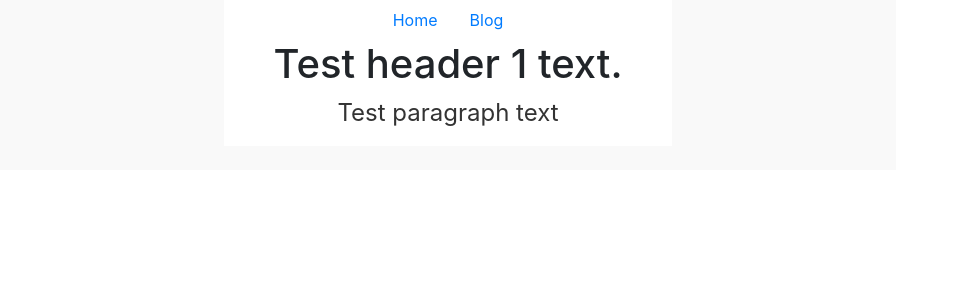
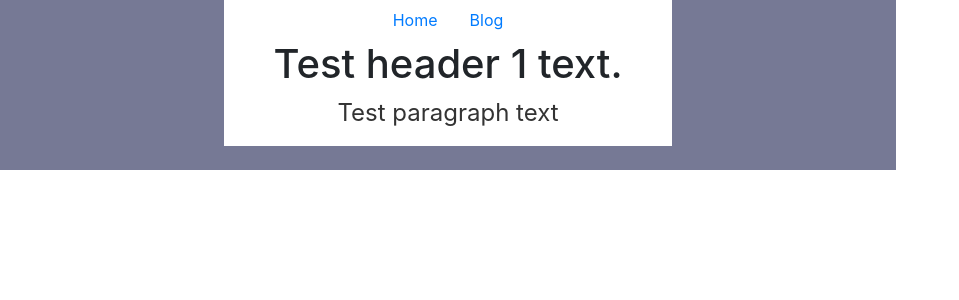
Before and after one commit to emilyripka/nano_NMR, a Jekyll site: the page built from index.html, in a window 1280 px wide. Shown: the top 300 px of the page, without its empty margins (0-959 px from the left). Built offline with Jekyll 4.4.1, drawn with Linux system fonts in a browser that asks for light colours.

Commit message:
change margin color

```diff
--- a/_layouts/default.html
+++ b/_layouts/default.html
@@ -23,7 +23,7 @@
             </div>
 	 </div-->
          <div class="row col-centered text-center" style='border:none'>
-	     <div class='col-sm-3' style='background:#f9f9f9;'>
+	     <div class='col-sm-3' style='background:#767995;'>
 	     </div>
              <div class="col-md">
                 <ul class="nav justify-content-center">
@@ -35,19 +35,19 @@
                    </li>
                 </ul>
 	     </div>
-	     <div class='col-sm-3' style='background:#f9f9f9;'>
+	     <div class='col-sm-3' style='background:#767995;'>
 	     </div>
          </div>
          <div class="row col-centered text-center" style='border:none'>
-	     <div class='col-sm-3' style='background:#f9f9f9;'>
+	     <div class='col-sm-3' style='background:#767995;'>
 	     </div>
              <div class="col-md">
 	        {{ content }}
              </div>
-	     <div class='col-sm-3' style='background:#f9f9f9;'>
+	     <div class='col-sm-3' style='background:#767995;'>
 	     </div>
          </div>
-	 <div class='row' style='background:#f9f9f9'>
+	 <div class='row' style='background:#767995'>
 	    <div class='col-xl'>
 		    &nbsp;
  	    </div>
```
